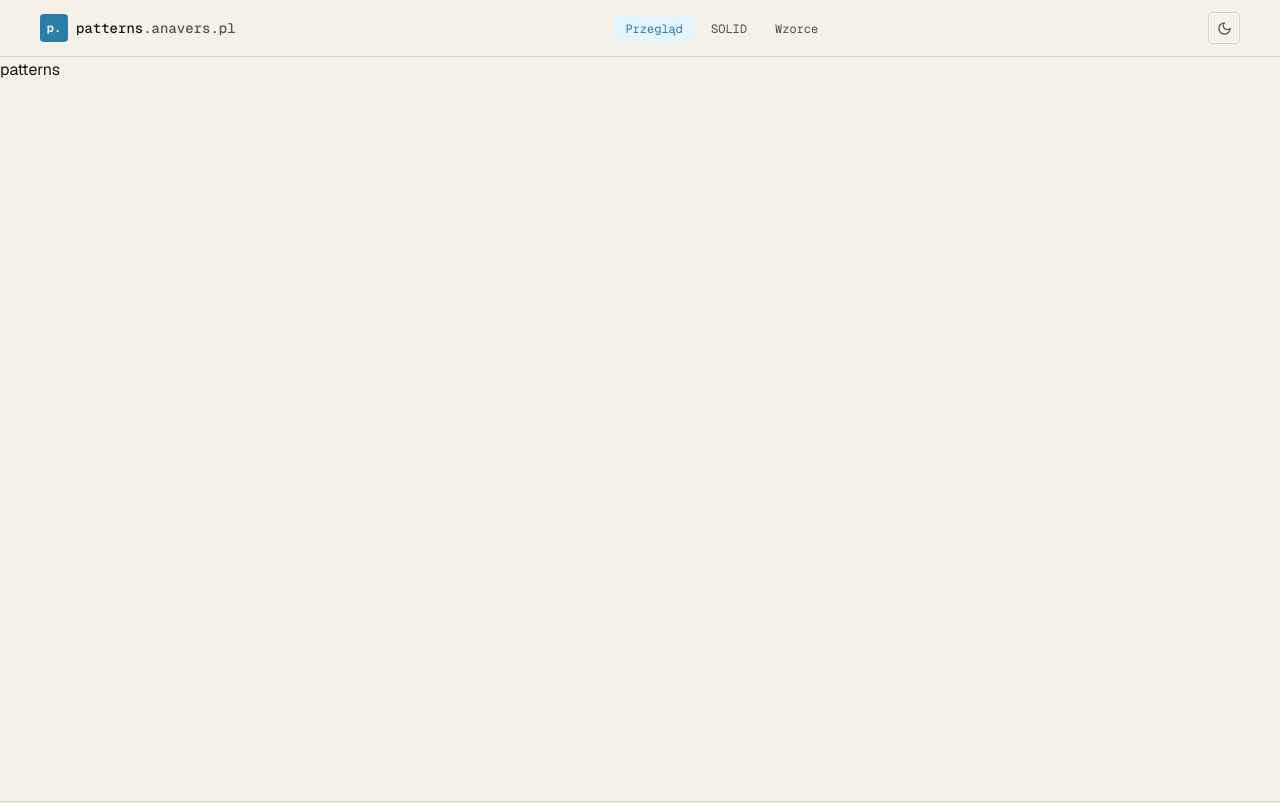
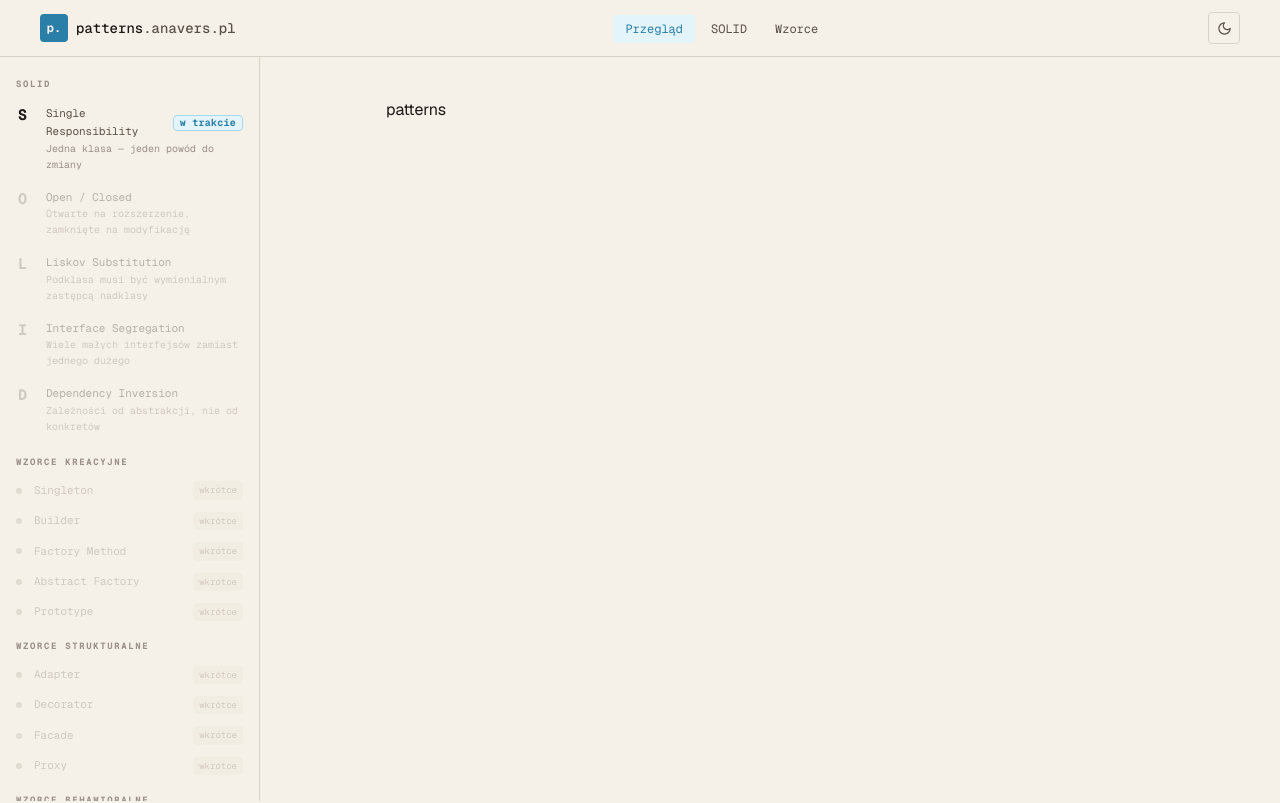
Before and after one commit to ania-sk/patterns, a Next.js app: page / in a window 1280 px wide. Shown: the top 803 px of the page. Built offline with nearby package versions, Linux system fonts and the light colour scheme.

Commit message:
feat(app): add SolidLayout globally to root layout

```diff
--- a/src/app/layout.tsx
+++ b/src/app/layout.tsx
@@ -4,6 +4,7 @@ import { GeistSans } from "geist/font/sans";
 import { ThemeProvider } from "next-themes";
 import Navbar from "@/components/layout/Navbar";
 import Footer from "@/components/layout/Footer";
+import SolidLayout from "@/components/SolidLayout";
 import "./globals.css";
 
 export const metadata: Metadata = {
@@ -36,7 +37,9 @@ export default function RootLayout({
           disableTransitionOnChange
         >
           <Navbar />
-          <main className="min-h-[calc(100vh-56px)]">{children}</main>
+          <SolidLayout>
+            <main className="min-h-[calc(100vh-56px)]">{children}</main>
+          </SolidLayout>
           <Footer />
         </ThemeProvider>
       </body>
--- a/src/app/solid/layout.tsx
+++ /dev/null
@@ -1,11 +0,0 @@
-import SolidLayout from "@/components/SolidLayout";
-
-interface SolidSectionLayoutProps {
-  children: React.ReactNode;
-}
-
-export default function SolidSectionLayout({
-  children,
-}: SolidSectionLayoutProps) {
-  return <SolidLayout>{children}</SolidLayout>;
-}
```
